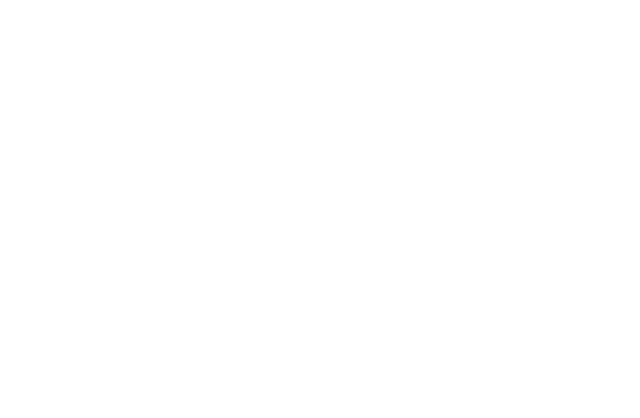
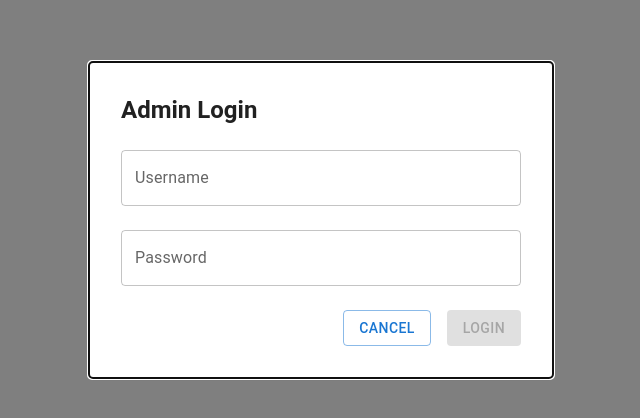
Before and after one commit to M-Abdul-Rehman/LMS_Frontend, a React (Create React App) app: page /admin-login in a window 1280 px wide. Before the commit this address had no page. Shown: the part 180-598 px from the top of the page, without its empty margins (319-959 px from the left). Built offline with nearby package versions, Linux system fonts and the light colour scheme.

Commit message:
Add Auth to Admin

```diff
--- a/src/App.tsx
+++ b/src/App.tsx
@@ -5,6 +5,7 @@ import MainPage from "./Pages/MainPage";
 import AdminPage from "./Pages/admin/AdminPage";
 import { Provider } from "react-redux";
 import { store } from "./app/store";
+import AdminLoginModal from "./Components/AdminLoginModal";
 
 function App() {
   return (
@@ -21,6 +22,7 @@ function App() {
                 </ProtectedRoute>
               }
             />
+            <Route path="/admin-login" element={<AdminLoginModal />} />
             <Route
               path="/admin"
               element={
--- /dev/null
+++ b/src/Components/AdminLoginModal.tsx
@@ -0,0 +1,94 @@
+import React, { useState } from 'react';
+import { useNavigate } from 'react-router-dom';
+import { useAppDispatch } from '../app/hooks';
+import { loginSuccess } from '../features/auth/authSlice';
+import {
+  Modal,
+  Paper,
+  Typography,
+  TextField,
+  Button,
+  Stack,
+} from '@mui/material';
+
+const AdminLoginModal = () => {
+  const [open, setOpen] = useState(true);
+  const [username, setUsername] = useState('');
+  const [password, setPassword] = useState('');
+  const navigate = useNavigate();
+  const dispatch = useAppDispatch();
+
+  const handleLogin = () => {
+    // Hardcoded admin credentials
+    const adminCredentials = {
+      username: 'admin',
+      password: 'admin123'
+    };
+
+    if (username === adminCredentials.username && password === adminCredentials.password) {
+      dispatch(loginSuccess({
+        token: 'admin-token',
+        role: 'admin',
+        studentId: 'admin-id' // Using a dummy ID for admin
+      }));
+      navigate('/admin');
+    } else {
+      alert('Invalid admin credentials');
+    }
+  };
+
+  const handleClose = () => {
+    setOpen(false);
+    navigate('/');
+  };
+
+  return (
+    <Modal
+      open={open}
+      onClose={handleClose}
+      aria-labelledby="admin-login-modal"
+      sx={{
+        display: 'flex',
+        alignItems: 'center',
+        justifyContent: 'center',
+      }}
+    >
+      <Paper sx={{ p: 4, width: 400 }}>
+        <Typography variant="h5" gutterBottom sx={{ fontWeight: 600, mb: 3 }}>
+          Admin Login
+        </Typography>
+        <Stack spacing={3}>
+          <TextField
+            label="Username"
+            variant="outlined"
+            fullWidth
+            value={username}
+            onChange={(e) => setUsername(e.target.value)}
+          />
+          <TextField
+            label="Password"
+            type="password"
+            variant="outlined"
+            fullWidth
+            value={password}
+            onChange={(e) => setPassword(e.target.value)}
+          />
+          <Stack direction="row" spacing={2} justifyContent="flex-end">
+            <Button variant="outlined" onClick={handleClose}>
+              Cancel
+            </Button>
+            <Button
+              variant="contained"
+              onClick={handleLogin}
+              disabled={!username || !password}
+            >
+              Login
+            </Button>
+          </Stack>
+        </Stack>
+      </Paper>
+    </Modal>
+  );
+};
+
+export default AdminLoginModal;
--- a/src/Components/AdminNavDrawer.tsx
+++ b/src/Components/AdminNavDrawer.tsx
@@ -26,6 +26,8 @@ import {
   BarChart as BarChartIcon,
   Settings as SettingsIcon,
 } from "@mui/icons-material";
+import { logout } from '../features/auth/authSlice';
+import { useDispatch } from 'react-redux';
 
 interface AdminNavDrawerProps {
   open: boolean;
@@ -129,12 +131,12 @@ const AdminNavDrawer: React.FC<AdminNavDrawerProps> = ({ open, onToggle, onTabCh
       iconColor: theme.palette.error.main,
     },
   ];
+  const dispatch = useDispatch();
 
   const handleLogout = () => {
-    localStorage.removeItem("admin");
-    localStorage.removeItem("token");
-    window.location.href = "/";
-  };
+  dispatch(logout());
+  window.location.href = "/";
+};
 
   return (
     <>
--- a/src/Components/ProtectedRoutes.tsx
+++ b/src/Components/ProtectedRoutes.tsx
@@ -16,7 +16,11 @@ const ProtectedRoute: React.FC<ProtectedRouteProps> = ({
 
   useEffect(() => {
     if (!token) {
-      navigate("/");
+      if (allowedRoles.includes("admin")) {
+        navigate("/admin-login");
+      } else {
+        navigate("/");
+      }
     } else if (role && !allowedRoles.includes(role)) {
       navigate("/");
     }
```
